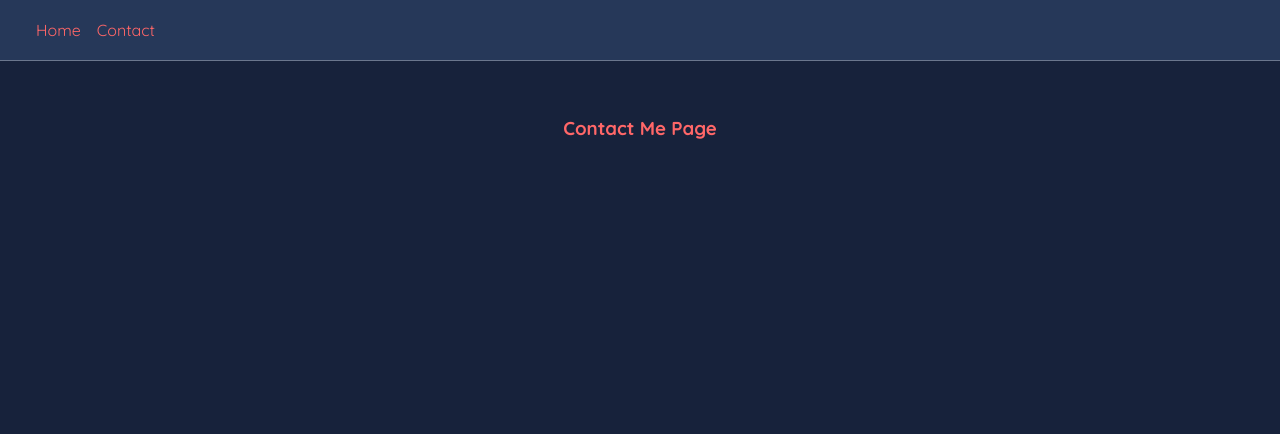
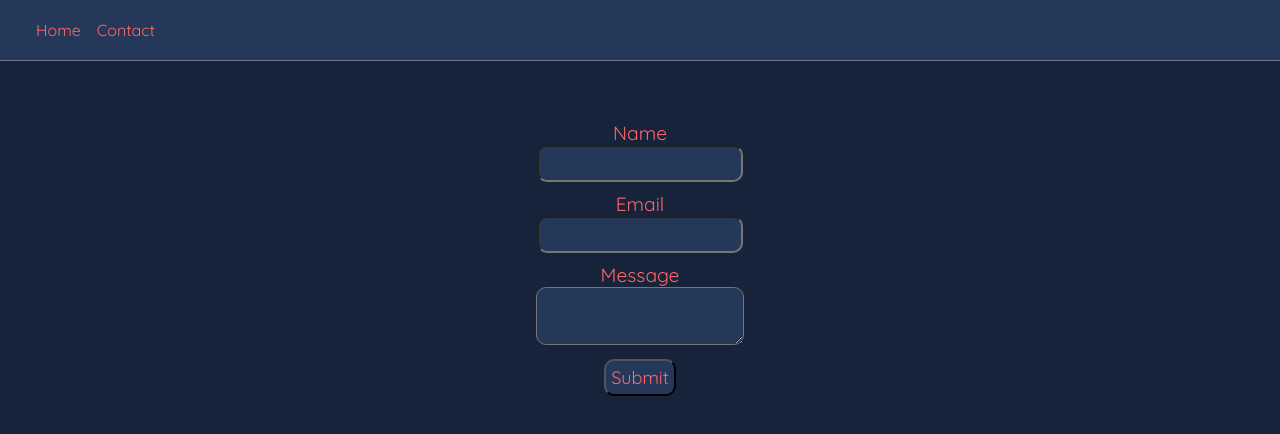
Before and after one commit to singak1/portfolio, a React (Create React App) app: page /contact in a window 1280 px wide. Shown: the top 434 px of the page. Built offline with nearby package versions, Linux system fonts and the light colour scheme.

Commit message:
flesh out the basics of contact page

```diff
--- a/package.json
+++ b/package.json
@@ -11,6 +11,7 @@
     "react-icons": "^4.10.1",
     "react-router-dom": "^6.13.0",
     "react-scripts": "5.0.1",
+    "react-toastify": "^9.1.3",
     "react-tooltip": "^5.14.0",
     "simple-icons": "^9.2.0",
     "web-vitals": "^2.1.4"
--- a/src/Pages/Contact.js
+++ b/src/Pages/Contact.js
@@ -1,7 +1,78 @@
+import { useState } from "react"
+import { toast, ToastContainer } from "react-toastify"
+import 'react-toastify/dist/ReactToastify.css';
+
 const Contact = () => {
+
+    const [name, setName] = useState('');
+    const [email, setEmail] = useState('');
+    const [message, setMessage] = useState('');
+    const [error, setError] = useState(false);
+
+    const handleSubmit = (e) => {
+        e.preventDefault();
+        if(name.length < 1 ) {
+            setError('true');
+            console.log('trueee')
+        }
+        if(email.length < 1) {
+            setError('true')
+        }
+        if(message.length < 1) {
+            setError('true');
+        }
+
+        if(error) {
+            toast.error('Please fill out the all the components', {
+                position: "bottom-center",
+                autoClose: 5000,
+                hideProgressBar: false,
+                closeOnClick: false,
+                pauseOnHover: true,
+                draggable: false,
+                progress: undefined,
+                theme: "colored",
+                });
+        }
+        else {
+        const contactData = {name, email, message}
+        console.log(contactData);
+        }
+
+        setEmail('');
+        setMessage('');
+        setName('');
+        setError('false')
+
+    }
+
     return (
-        <div className="contact">
-            <h3>Contact Me Page</h3>
+        <div className="contact" onSubmit={handleSubmit}>
+            <form>
+                <label>Name</label>
+                <br />
+                <input type="text"
+                    onChange={(e) => setName(e.target.value)}
+                    value={name}                />
+                <br />
+                <label>Email </label>
+                <br />
+                <input type="email"
+                    onChange={(e) => setEmail(e.target.value)}
+                    value={email}                />
+                <br />
+                <label>Message </label>
+                <br />
+                <textarea
+                    onChange={(e) => setMessage(e.target.value)}
+                    value={message}
+                />
+                <br />
+                <button >Submit</button>
+                <div className="toast">
+                <ToastContainer />
+                </div>
+            </form>
         </div>
     )
 }
--- a/src/index.css
+++ b/src/index.css
@@ -3,7 +3,8 @@
   margin: 0;
   font-family: "Quicksand";
   background-color: #17223B;
-  color:#FF6768
+  color:#FF6768;
+  --toastify-color-error: #17223B;
 }
 
 code {
@@ -95,3 +96,35 @@ code {
 .about-me p{
   padding: 5px;
 }
+
+.contact {
+  padding: 5px;
+}
+
+.contact label {
+  font-size: larger;
+  padding: 5px
+}
+.contact input {
+  background-color:#263859;
+  font-size: large;
+  padding: 5px;
+  margin-bottom: 10px;
+  border-radius: 10px;
+}
+
+.contact textarea {
+  background-color:#263859;
+  font-size: large;
+  padding: 5px;
+  border-radius: 10px;
+  margin-bottom: 10px;
+}
+
+.contact button {
+  background-color:#263859;
+  font-size: large;
+  padding: 5px;
+  border-radius: 10px;
+  margin-bottom: 10px;
+}
```
Also changed, not shown: 1 other file (tests, documents, lock files or other folders).
